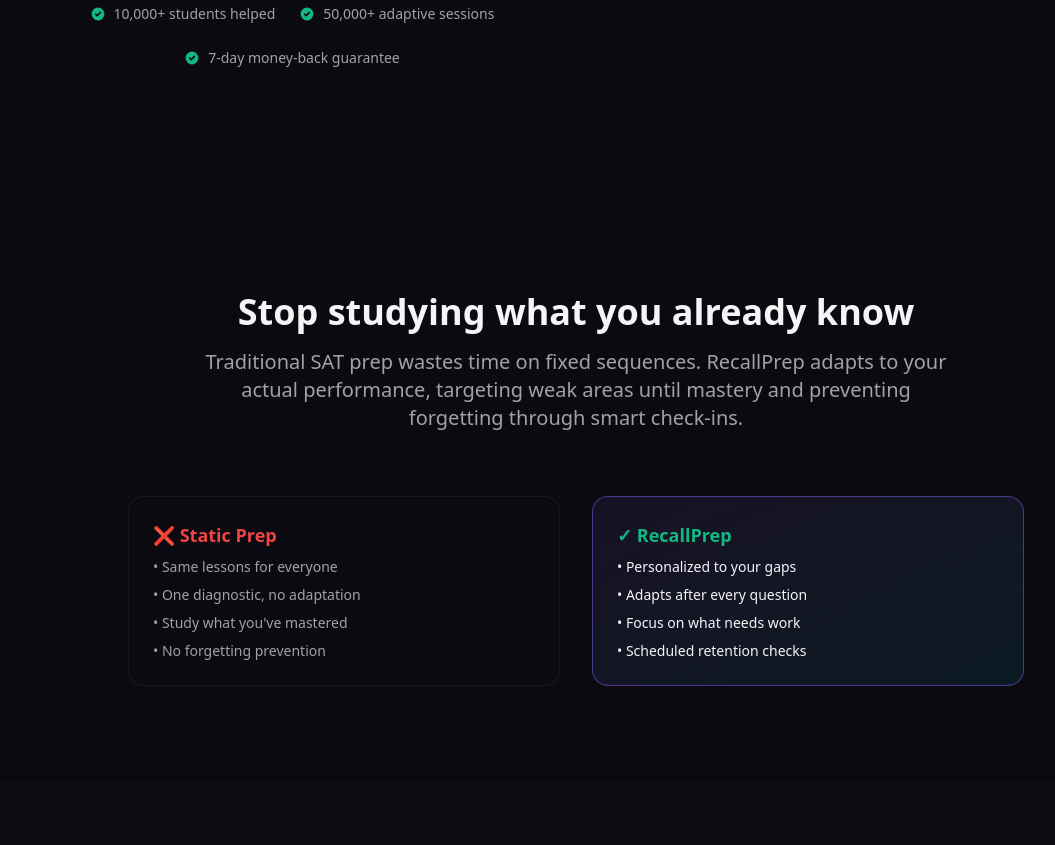
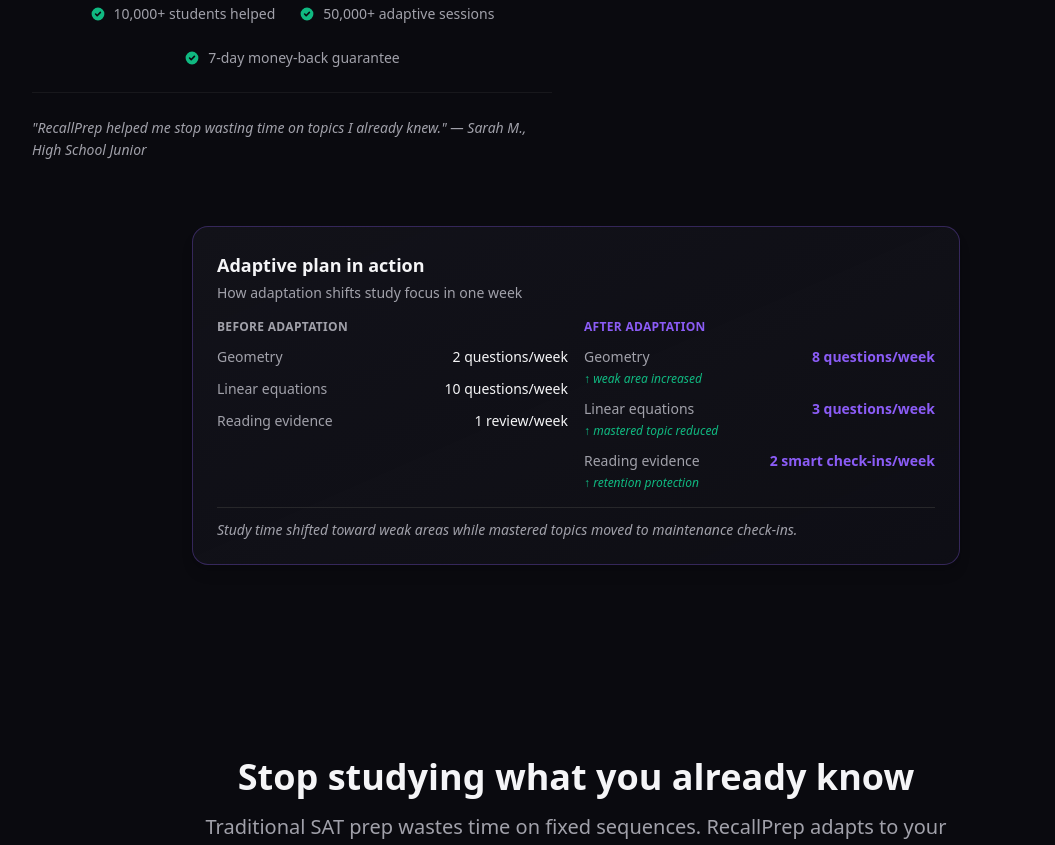
Before and after one commit to joe0332/rcl, a Next.js app: page / in a window 1280 px wide. Shown: the part 672-1517 px from the top of the page, without its empty margins (64-1119 px from the left). Built offline with nearby package versions, Linux system fonts and the light colour scheme.

Commit message:
Sandbox autosave

```diff
--- a/src/app/page.tsx
+++ b/src/app/page.tsx
@@ -7,6 +7,7 @@
 import { MockupCard } from "@/components/MockupCard";
 import { FAQ } from "@/components/FAQ";
 import { TrustBar } from "@/components/TrustBar";
+import { BeforeAfterProofCard } from "@/components/BeforeAfterProofCard";
 
 export default function HomePage() {
   return (
@@ -43,6 +44,13 @@
 
               {/* Trust Bar - Compact */}
               <TrustBar variant="compact" />
+
+              {/* Hero Proof Line */}
+              <div className="mt-6 pt-6 border-t border-border/50">
+                <p className="text-sm text-muted-foreground italic leading-relaxed">
+                  {siteConfig.heroProofLine}
+                </p>
+              </div>
             </div>
 
             {/* Hero Visual - Adaptive Mockups */}
@@ -65,6 +73,15 @@
                 />
               </div>
             </div>
+          </div>
+        </Container>
+      </section>
+
+      {/* Before/After Adaptive Proof Card */}
+      <section className="pb-24 -mt-16">
+        <Container>
+          <div className="max-w-3xl mx-auto">
+            <BeforeAfterProofCard />
           </div>
         </Container>
       </section>
```
